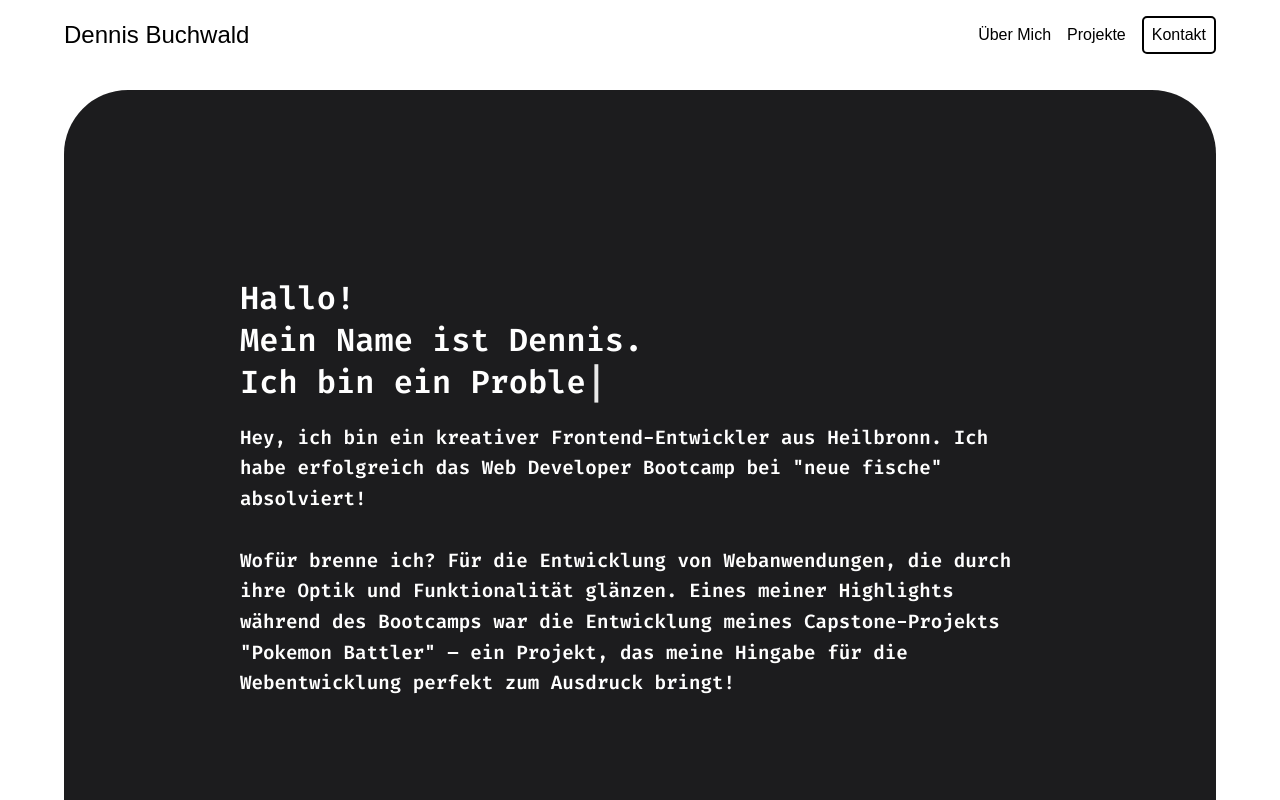
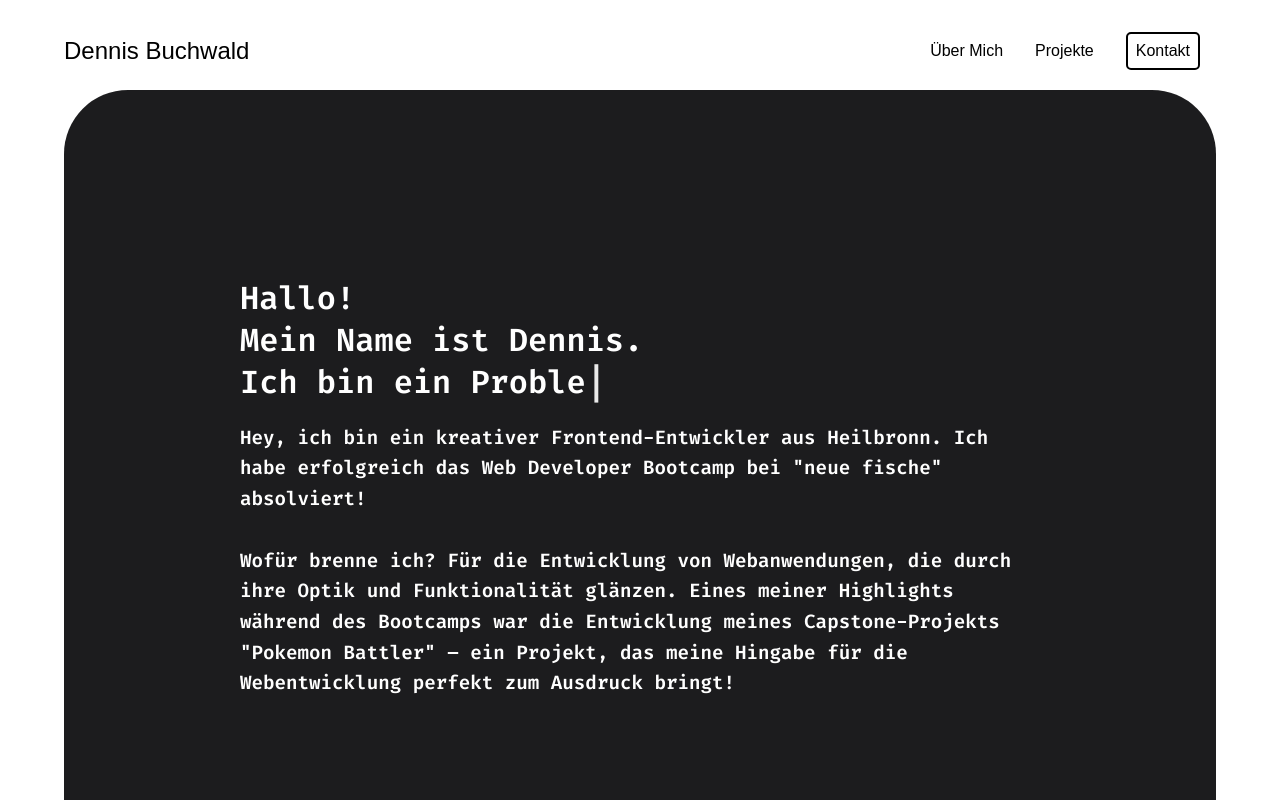
Before and after one commit to dennisbuchwald/dennisbuchwald-de, a Next.js app: page / in a window 1280 px wide. Shown: the top 800 px of the page. Built offline with nearby package versions, Linux system fonts and the light colour scheme; no server answers.

Commit message:
add map function

```diff
--- a/components/Header.js
+++ b/components/Header.js
@@ -2,6 +2,31 @@ import { useState, useEffect } from "react";
 import styled from "styled-components";
 import { FontAwesomeIcon } from "@fortawesome/react-fontawesome";
 import { faBars, faTimes } from "@fortawesome/free-solid-svg-icons";
+import { MenuItem } from "../components/MenuItem";
+
+const menuItems = [
+	{
+		id: "about",
+		text: "Über Mich",
+		onClick: "#about",
+		framed: false,
+		large: false,
+	},
+	{
+		id: "projekte",
+		text: "Projekte",
+		onClick: "#projekte",
+		framed: false,
+		large: false,
+	},
+	{
+		id: "kontakt",
+		text: "Kontakt",
+		onClick: "#kontakt",
+		framed: true,
+		large: false,
+	},
+];
 
 const Header = () => {
 	const [menuOpen, setMenuOpen] = useState(false);
@@ -10,6 +35,8 @@ const Header = () => {
 
 	const handleMenuClick = () => {
 		setMenuOpen(!menuOpen);
+		setHeaderBackground("#000000");
+		setTextColor("white");
 	};
 
 	const listenScrollEvent = () => {
@@ -26,6 +53,8 @@ const Header = () => {
 		const target = document.querySelector(targetSelector);
 		target.scrollIntoView({ behavior: "smooth" });
 	};
+
+	const mobileTextColor = menuOpen ? "white" : textColor;
 
 	useEffect(() => {
 		window.addEventListener("scroll", listenScrollEvent);
@@ -50,28 +79,18 @@ const Header = () => {
 					</NavTitel>
 					<NavDesktop>
 						<StyledNavWrapper>
-							<NavLinkAbout
+							{menuItems.map((item) => (
+								<MenuItem
+									key={item.id}
 									textColor={textColor}
 									changeColor
-								onClick={() => smoothScroll("#about")}
+									framed={item.framed}
+									large={item.large}
+									onClick={() => smoothScroll(item.onClick)}
 								>
-								Über Mich
-							</NavLinkAbout>
-							<NavLinkProject
-								textColor={textColor}
-								changeColor
-								onClick={() => smoothScroll("#projekte")}
-							>
-								Projekte
-							</NavLinkProject>
-							<NavLink
-								textColor={textColor}
-								changeColor
-								framed
-								onClick={() => smoothScroll("#kontakt")}
-							>
-								Kontakt
-							</NavLink>
+									{item.text}
+								</MenuItem>
+							))}
 						</StyledNavWrapper>
 					</NavDesktop>
 					<MenuIcon textColor={textColor} onClick={handleMenuClick}>
@@ -86,23 +105,21 @@ const Header = () => {
 
 			<MenuOverlay open={menuOpen}>
 				<NavMobil open={menuOpen}>
-					<NavLink
+					{menuItems.map((item) => (
+						<MenuItem
+							key={item.id}
+							textColor={textColor}
+							changeColor
+							framed={item.framed}
+							large={item.large}
 							onClick={() => {
 								handleMenuClick();
-							smoothScroll("#projekte");
+								smoothScroll(item.onClick);
 							}}
 						>
-						Projekte
-					</NavLink>
-					<NavLink
-						framed
-						onClick={() => {
-							handleMenuClick();
-							smoothScroll("#kontakt");
-						}}
-					>
-						Kontakt
-					</NavLink>
+							{item.text}
+						</MenuItem>
+					))}
 				</NavMobil>
 			</MenuOverlay>
 		</>
@@ -187,32 +204,6 @@ const StyledNavWrapper = styled.div`
 	width: 100%;
 `;
 
-const NavLink = styled.button`
-	background: none;
-	border: none;
-	color: ${(props) => (props.changeColor ? props.textColor : "white")};
-	text-decoration: none;
-	cursor: pointer;
-	font-size: ${(props) => (props.large ? "1.5rem" : "1rem")};
-	border: ${(props) => (props.framed ? "2px solid" : "none")};
-	padding: ${(props) => (props.framed ? "0.5rem" : "0")};
-	border-radius: ${(props) => (props.framed ? "5px" : "0")};
-	outline: none;
-
-	&:hover {
-		color: ${(props) => props.theme.accentColor};
-	}
-
-	@media screen and (max-width: 768px) {
-		font-size: 1.5rem;
-		padding: 0.5rem;
-		text-align: center;
-		align-items: center;
-		justify-content: center;
-		color: ${(props) => (props.changeColor ? props.textColor : "white")};
-	}
-`;
-
 const NavTitel = styled.button`
 	margin-left: 4rem;
 	background: none;
@@ -232,60 +223,6 @@ const NavTitel = styled.button`
 
 	@media screen and (max-width: 768px) {
 		margin-left: 2rem;
-		font-size: 1.5rem;
-		padding: 1rem;
-		text-align: center;
-		align-items: center;
-		justify-content: center;
-		color: ${(props) => (props.changeColor ? props.textColor : "white")};
-	}
-`;
-
-const NavLinkProject = styled.button`
-	margin-right: 1rem;
-	background: none;
-	border: none;
-	color: ${(props) => (props.changeColor ? props.textColor : "white")};
-	text-decoration: none;
-	cursor: pointer;
-	font-size: ${(props) => (props.large ? "1.5rem" : "1rem")};
-	border: ${(props) => (props.framed ? "2px solid" : "none")};
-	padding: ${(props) => (props.framed ? "0.5rem" : "0")};
-	border-radius: ${(props) => (props.framed ? "5px" : "0")};
-	outline: none;
-
-	&:hover {
-		color: ${(props) => props.theme.accentColor};
-	}
-
-	@media screen and (max-width: 768px) {
-		font-size: 1.5rem;
-		padding: 1rem;
-		text-align: center;
-		align-items: center;
-		justify-content: center;
-		color: ${(props) => (props.changeColor ? props.textColor : "white")};
-	}
-`;
-
-const NavLinkAbout = styled.button`
-	margin-right: 1rem;
-	background: none;
-	border: none;
-	color: ${(props) => (props.changeColor ? props.textColor : "white")};
-	text-decoration: none;
-	cursor: pointer;
-	font-size: ${(props) => (props.large ? "1.5rem" : "1rem")};
-	border: ${(props) => (props.framed ? "2px solid" : "none")};
-	padding: ${(props) => (props.framed ? "0.5rem" : "0")};
-	border-radius: ${(props) => (props.framed ? "5px" : "0")};
-	outline: none;
-
-	&:hover {
-		color: ${(props) => props.theme.accentColor};
-	}
-
-	@media screen and (max-width: 768px) {
 		font-size: 1.5rem;
 		padding: 1rem;
 		text-align: center;
--- a/components/MenuItem.js
+++ b/components/MenuItem.js
@@ -0,0 +1,32 @@
+import styled from "styled-components";
+
+export const MenuItem = styled.button`
+	// gemeinsame Stile für alle Menüpunkte
+	background: none;
+	border: none;
+	text-decoration: none;
+	cursor: pointer;
+	outline: none;
+	margin: 1rem;
+
+	// Stile, die aufgrund der übergebenen Eigenschaften geändert werden
+	color: ${(props) => (props.changeColor ? props.textColor : "white")};
+	font-size: ${(props) => (props.large ? "1.5rem" : "1rem")};
+	border: ${(props) => (props.framed ? "2px solid" : "none")};
+	padding: ${(props) => (props.framed ? "0.5rem" : "0")};
+	border-radius: ${(props) => (props.framed ? "5px" : "0")};
+
+	&:hover {
+		color: ${(props) => props.theme.accentColor};
+	}
+
+	@media screen and (max-width: 768px) {
+		margin: 0rem;
+		font-size: 1.5rem;
+		padding: 0.5rem;
+		text-align: center;
+		align-items: center;
+		justify-content: center;
+		color: ${(props) => (props.changeColor ? props.textColor : "white")};
+	}
+`;
```
Lines whose indentation alone changed are shown as unchanged.
